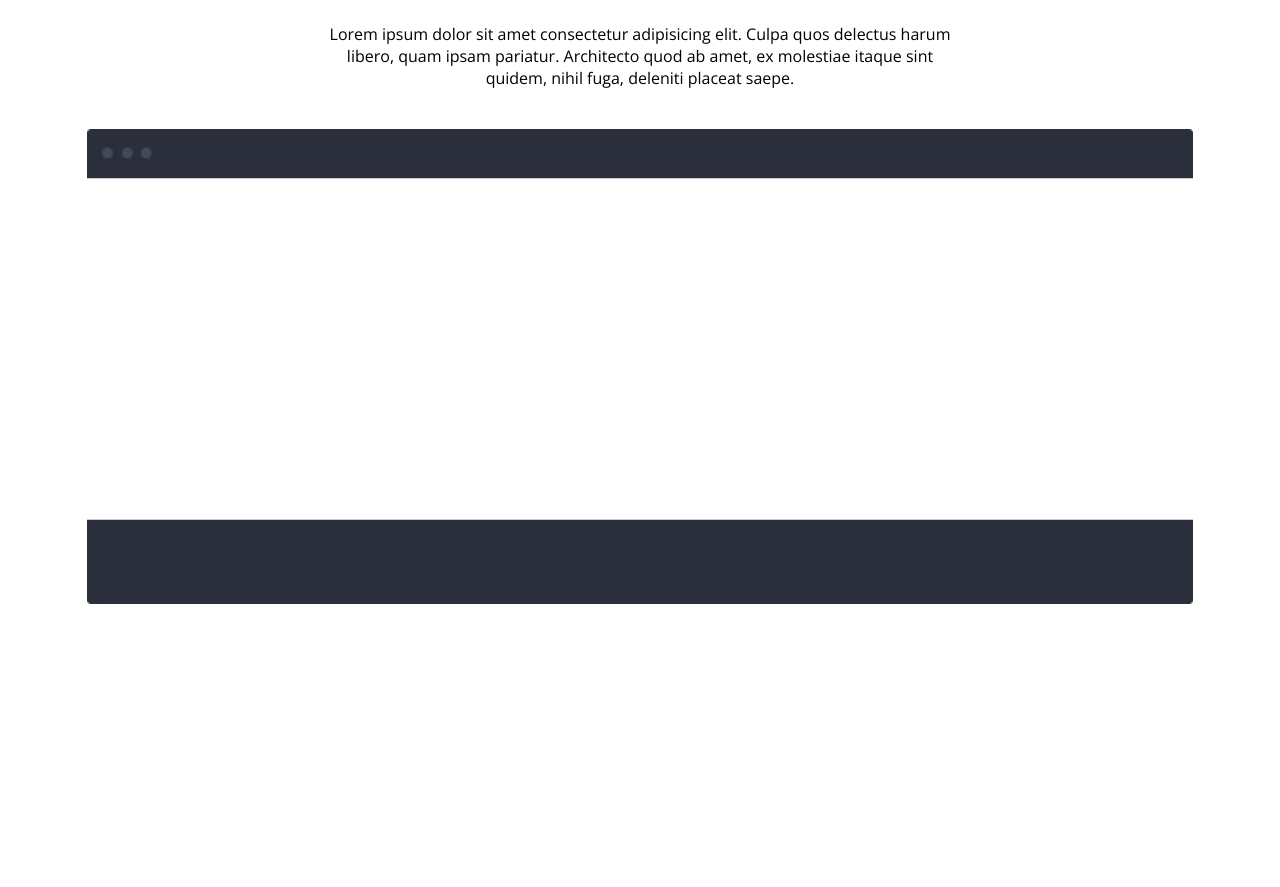
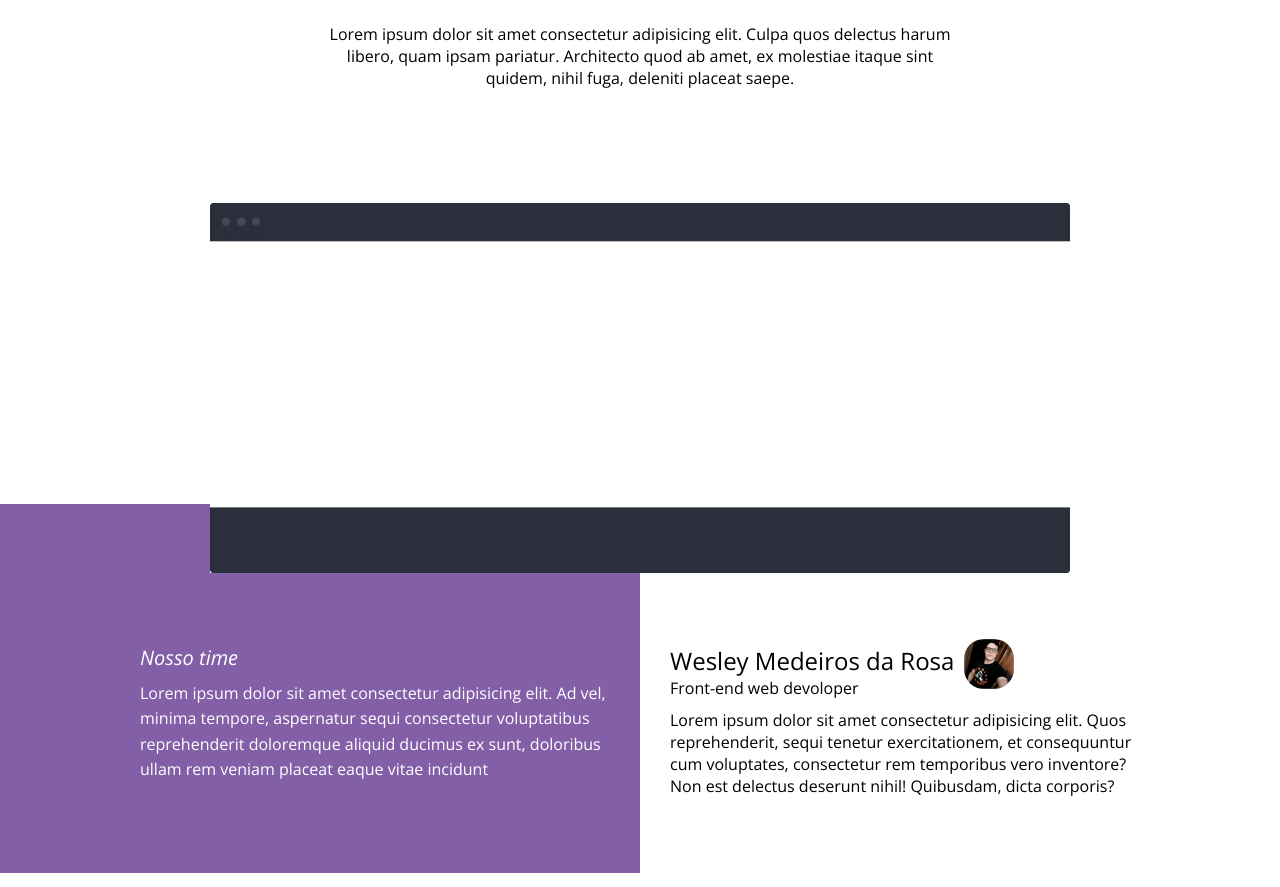
Before and after one commit to DevWesleyMedeiros/site-empresa, a plain HTML site: page index.html in a window 1280 px wide. Shown: the part 1440-2327 px from the top of the page. Before the commit the page ends 2049 px from the top, so only its background shows below. Drawn offline with nearby package versions, Linux system fonts and the light colour scheme.

Commit message:
Projeto em andamento

```diff
--- a/index.html
+++ b/index.html
@@ -65,6 +65,28 @@
         <img src="assets_arquivos/mockup.jpg" alt="Imagem_retângulo">
       </div>
     </section>
+    <section class="sessao3">
+      <div class="part1">
+        <div class="wrapper_part1">
+          <h2>Nosso time</h2>
+          <p>Lorem ipsum dolor sit amet consectetur adipisicing elit. Ad vel, minima tempore, aspernatur sequi consectetur voluptatibus reprehenderit doloremque aliquid ducimus ex sunt, doloribus ullam rem veniam placeat eaque vitae incidunt</p>
+        </div>
+      </div>
+      <div class="part2">
+        <div class="sobre_autor">
+          <div class="titulo_autor">
+            <div class="wrapper_titulo_autor">
+              <h2>Wesley Medeiros da Rosa</h2>
+              <p>Front-end web devoloper</p>
+            </div>
+            <div class="img_autor"></div>
+          </div>
+          <div class="texto_autor">
+            <p>Lorem ipsum dolor sit amet consectetur adipisicing elit. Quos reprehenderit, sequi tenetur exercitationem, et consequuntur cum voluptates, consectetur rem temporibus vero inventore? Non est delectus deserunt nihil! Quibusdam, dicta corporis?</p>
+          </div>
+        </div>
+      </div>
+    </section>
     <script src="main_script/mainscript.js"></script>
   </body>
 </html>
--- a/main_style/style.css
+++ b/main_style/style.css
@@ -77,6 +77,7 @@ section.sessao1{
 }
 section.sessao1 > div.container_sessao1{
     width: 100%;
+    height: calc(100% + 30px);
 }
 div.container_sessao1 > div.texto_sessao1{
     width: 45%;
@@ -144,6 +145,69 @@ section.sessao2 > div.container_sessao2 > p{
     display: inline-block;
 }
 section.sessao2 > div.container_sessao2 > img{
-    width: 90%;
+    position: relative;
+    top: 74px;
+    width: 70%;
     margin-top: 40px;
 }
+section.sessao3{
+    width: 100%;
+}
+section.sessao3 > div.part1{
+    color: white;
+    float: left;
+    width: 50%;
+    padding: 140px 0 90px 0;
+    background-color: #835fa7;
+}
+section.sessao3 > div.part1 div.wrapper_part1 > h2{
+    font-weight: 300;
+    font-style: italic;
+    font-size: 20px;
+}
+section.sessao3 > div.part1 > div.wrapper_part1 > p{
+    font-size: 16px;
+    margin-top: 10px;
+    line-height: 1.6em;
+    padding-right: 30px;
+}
+section.sessao3 > div.part1 > div.wrapper_part1{
+    max-width: 500px;
+    float: right;
+}
+section.sessao3 > div.part2{
+    float: left;
+    width: 50%;
+    padding: 140px 0 90px 0;
+}
+section.sessao3 > div.part2 > div.sobre_autor{
+    float: left;
+    max-width: 500px;
+    padding-left: 30px;
+}
+section.sessao3 > div.part2 > div.sobre_autor > div.titulo_autor{
+    float: left;
+    width: 100%;
+}
+section.sessao3 > div.part2 > div.sobre_autor > div.titulo_autor > div.wrapper_titulo_autor{
+    float: left;
+}
+section.sessao3 > div.part2 > div.sobre_autor > div.titulo_autor > h2{
+    padding-right: 20px;
+}
+section.sessao3 > div.part2 > div.sobre_autor > div.titulo_autor > div.img_autor{
+    background-image: url("../assets_arquivos/its-me.jpg");
+    background-size: contain;
+    float: left;
+    width: 50px;
+    height: 50px;
+    border-radius: 40%;
+    position: relative;
+    top: -5px;
+    left: 10px;
+}
+section.sessao3 > div.part2 > div.sobre_autor > div.texto_autor{
+    float: left;
+    width: 100%;
+    margin-top: 10px;
+}
```
Also changed, not shown: assets_arquivos/its-me.jpg (added).
